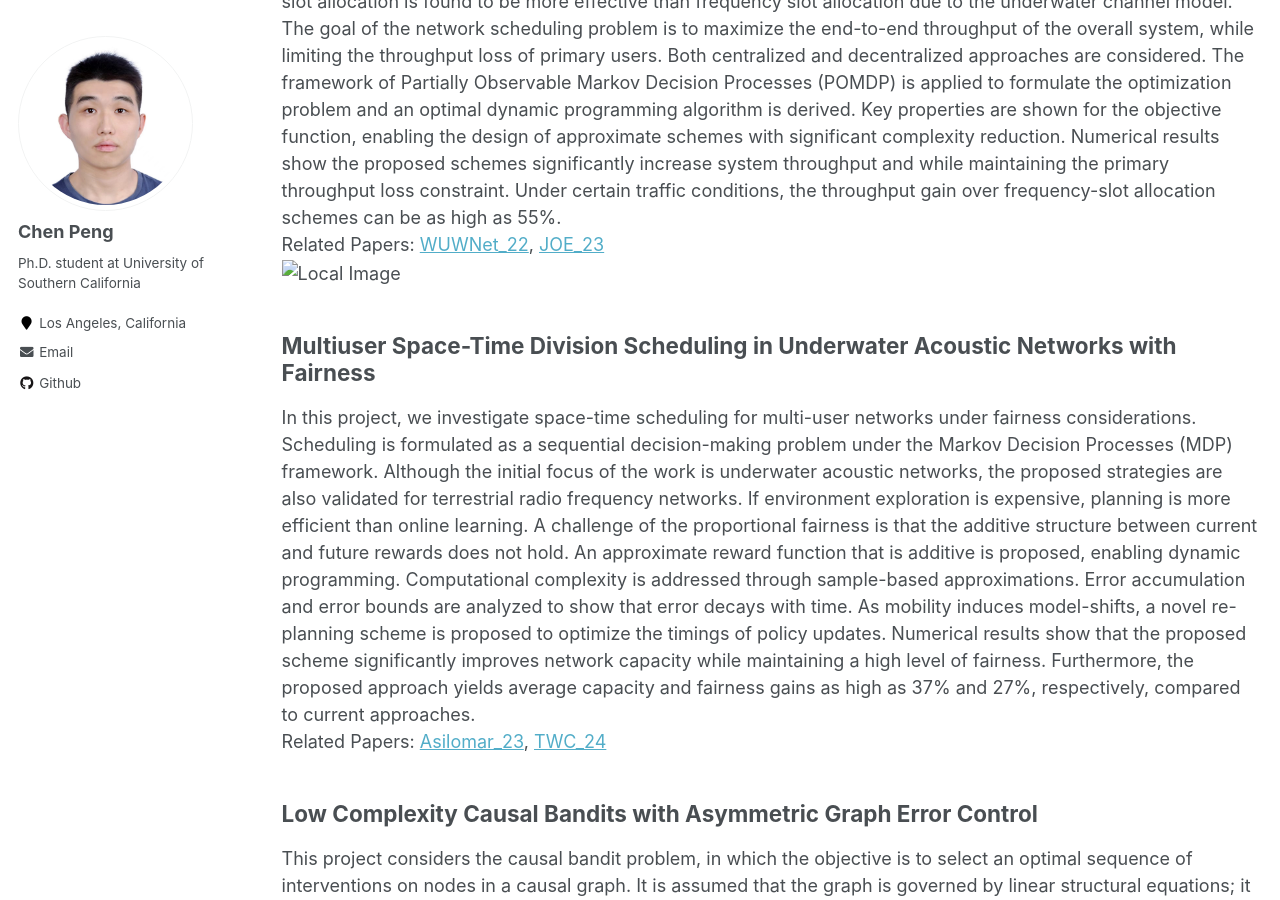
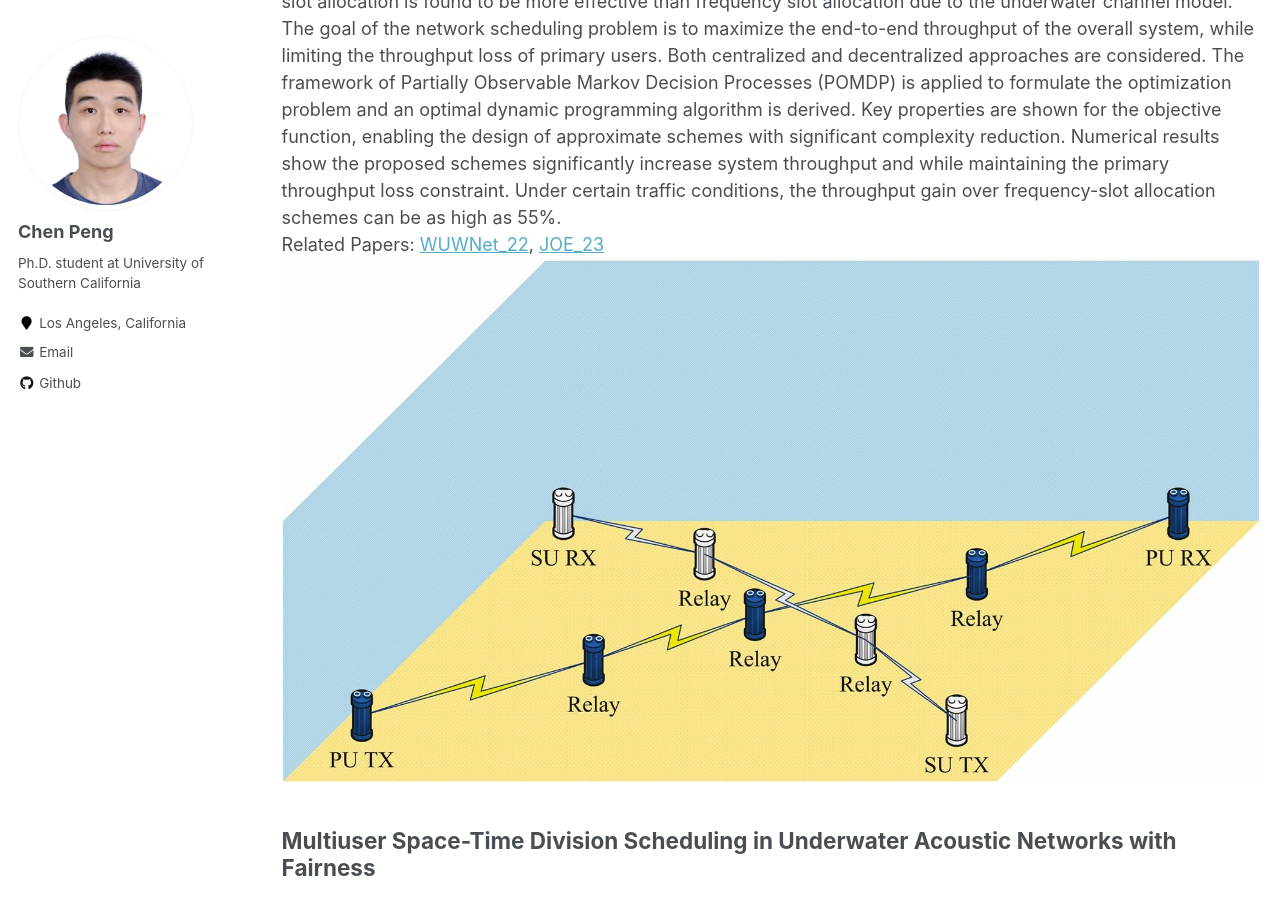
Before and after one commit to CalixPeng/CalixPeng.github.io, a Jekyll site: the page built from _pages/research.md, in a window 1280 px wide and 900 px high, scrolled down 402 px. Built offline with Jekyll 4.4.1, drawn with Linux system fonts in a browser that asks for light colours.

Commit message:
Update research.md

```diff
--- a/_pages/research.md
+++ b/_pages/research.md
@@ -14,7 +14,7 @@ redirect_from:
 ## Cognitive Scheduling for Multihop Underwater Acoustic Networks
 The major goal of this project is to investigate optimal scheduling for a cognitive multihop underwater acoustic network with a primary user interference constraint. The network consists of primary and secondary users, with multihop transmission adopted for both user types to provide reliable communications. Key characteristics of underwater acoustic channels, including large propagation delay, distance-and-frequency dependent attenuation, half-duplex modem and inter-hop interference are taken into account in the design and analysis. In particular, time-slot allocation is found to be more effective than frequency slot allocation due to the underwater channel model. The goal of the network scheduling problem is to maximize the end-to-end throughput of the overall system, while limiting the throughput loss of primary users. Both centralized and decentralized approaches are considered. The framework of Partially Observable Markov Decision Processes (POMDP) is applied to formulate the optimization problem and an optimal dynamic programming algorithm is derived. Key properties are shown for the objective function, enabling the design of approximate schemes with significant complexity reduction. Numerical results show the proposed schemes significantly increase system throughput and while maintaining the primary throughput loss constraint. Under certain traffic conditions, the throughput gain over frequency-slot allocation schemes can be as high as 55%.
 Related Papers: [WUWNet_22](https://dl.acm.org/doi/abs/10.1145/3567600.3568143), [JOE_23](https://ieeexplore.ieee.org/abstract/document/10403107)
-![Local Image](images/CM_UAN.png "A cognitive multi-hop underwater acoustic network with primary and secondary users.")
+![Local Image](../images/CM_UAN.png "A cognitive multi-hop underwater acoustic network with primary and secondary users.")
 
 ## Multiuser Space-Time Division Scheduling in Underwater Acoustic Networks with Fairness
 In this project, we investigate space-time scheduling for multi-user networks under fairness considerations. Scheduling is formulated as a sequential decision-making problem under the Markov Decision Processes (MDP) framework. Although the initial focus of the work is underwater acoustic networks, the proposed strategies are also validated for terrestrial radio frequency networks. If environment exploration is expensive, planning is more efficient than online learning. A challenge of the proportional fairness is that the additive structure between current and future rewards does not hold. An approximate reward function that is additive is proposed, enabling dynamic programming. Computational complexity is addressed through sample-based approximations. Error accumulation and error bounds are analyzed to show that error decays with time. As mobility induces model-shifts, a novel re-planning scheme is proposed to optimize the timings of policy updates. Numerical results show that the proposed scheme significantly improves network capacity while maintaining a high level of fairness. Furthermore, the proposed approach yields average capacity and fairness gains as high as 37% and 27%, respectively, compared to current approaches.
```
